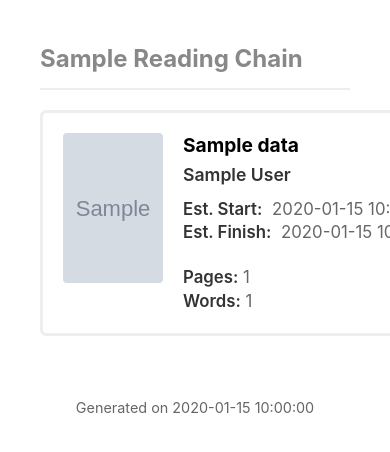
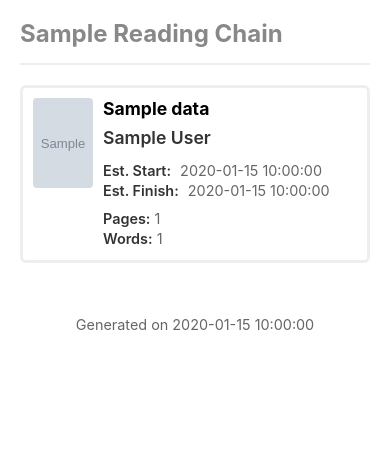
Before and after one commit to bmbell23/reading_tracker, a Python web app: template src/reading_list/templates/reports/chain/reading_chain_report.html in a window 390 px wide; the page is wider, and only the part inside the window is pictured. Shown: the top 452 px of that part. Run offline with Jinja, Linux system fonts and the light colour scheme; the template is opened without the code that fills it: most values are stand-ins (such as "Sample title", 1, 10 or a date in 2020); grey boxes marked "Sample" are stand-in pictures.

Commit message:
v2.3.27: Fixed the width of the cards for mobile

```diff
--- a/pyproject.toml
+++ b/pyproject.toml
@@ -4,7 +4,7 @@ build-backend = "setuptools.build_meta"
 
 [project]
 name = "reading_list"
-version = "2.3.26"
+version = "2.3.27"
 description = "Reading List Tracker"
 authors = [
     {name = "Your Name", email = "your.email@example.com"},
@@ -58,7 +58,7 @@ python_files = ["test_*.py"]
 pythonpath = ["."]
 
 [tool.mypy]
-python_version = "2.3.26"
+python_version = "2.3.27"
 warn_return_any = true
 warn_unused_configs = true
 disallow_untyped_defs = true
--- a/src/reading_list/templates/reports/chain/reading_chain_report.html
+++ b/src/reading_list/templates/reports/chain/reading_chain_report.html
@@ -9,18 +9,21 @@
             font-family: -apple-system, BlinkMacSystemFont, "Segoe UI", Roboto, sans-serif;
             line-height: 1.6;
             margin: 0;
-            padding: 20px;
-            background: white;  /* Changed from #f5f5f5 to white */
+            padding: 10px;
+            background: white;
         }
         .chain-container {
-            max-width: 700px;  /* Reduced container width */
+            max-width: 700px;
             margin: 0 auto;
+            padding: 0 10px;
+            width: 100%;
+            box-sizing: border-box;
         }
         .media-section {
-            border-radius: 8px;
-            padding: 20px;
+            width: 100%;
             margin-bottom: 20px;
-            /* Removed background: white and box-shadow */
+            padding: 15px;
+            box-sizing: border-box;
         }
         .media-title {
             margin-top: 0;
@@ -35,13 +38,14 @@
         }
         .book-card {
             display: flex;
-            gap: 20px;
-            padding: 20px;
-            border: 3px solid #eee;  /* Increased base border */
+            gap: 15px;
+            padding: 15px;
+            border: 3px solid #eee;
             border-radius: 6px;
-            width: 600px;
-            margin: 0 auto;
-            min-height: 180px;
+            width: 100%;  /* Make all cards full width of container */
+            box-sizing: border-box;
+            margin: 0;
+            min-height: 150px;
         }
 
         /* Media-specific borders for ALL cards */
@@ -79,27 +83,24 @@
             background: inherit;
         }
         .book-cover {
-            width: 100px;      /* Slightly smaller cover */
-            height: 150px;
+            width: 80px;      /* Slightly smaller cover for mobile */
+            height: 120px;
             object-fit: cover;
             border-radius: 4px;
             flex-shrink: 0;
         }
         .book-info {
             flex-grow: 1;
-            min-width: 0;
-            display: flex;
-            flex-direction: column;
-            width: calc(100% - 120px); /* Account for cover width + gap */
+            min-width: 0;  /* Allow text to wrap */
+            overflow: hidden;  /* Prevent overflow */
         }
         .book-title {
             margin: 0 0 5px 0;
-            font-size: 1.2em;
+            font-size: 1.1em;  /* Slightly smaller font for mobile */
             line-height: 1.3;
             overflow-wrap: break-word;
             word-wrap: break-word;
             hyphens: auto;
-            /* Remove fixed line count limit to allow natural wrapping */
         }
         .book-author {
             color: #333;  /* Darker color */
@@ -157,6 +158,47 @@
             color: #666;
             font-size: 0.9em;
         }
+
+        /* Media queries for different screen sizes */
+        @media (max-width: 600px) {
+            body {
+                padding: 5px;
+            }
+
+            .chain-container {
+                padding: 0 5px;
+            }
+
+            .media-section {
+                padding: 10px;
+            }
+
+            .book-card {
+                padding: 10px;
+                gap: 10px;
+            }
+
+            .book-cover {
+                width: 60px;
+                height: 90px;
+            }
+
+            .book-dates, .book-stats {
+                font-size: 0.9em;
+            }
+        }
+
+        /* Ensure proper scaling on mobile devices */
+        @media screen and (max-width: 480px) {
+            .chain-container {
+                padding: 0 5px;
+            }
+
+            .media-section {
+                padding: 10px;
+                margin-bottom: 15px;
+            }
+        }
     </style>
 </head>
 <body>
```
Also changed, not shown: README.md.
